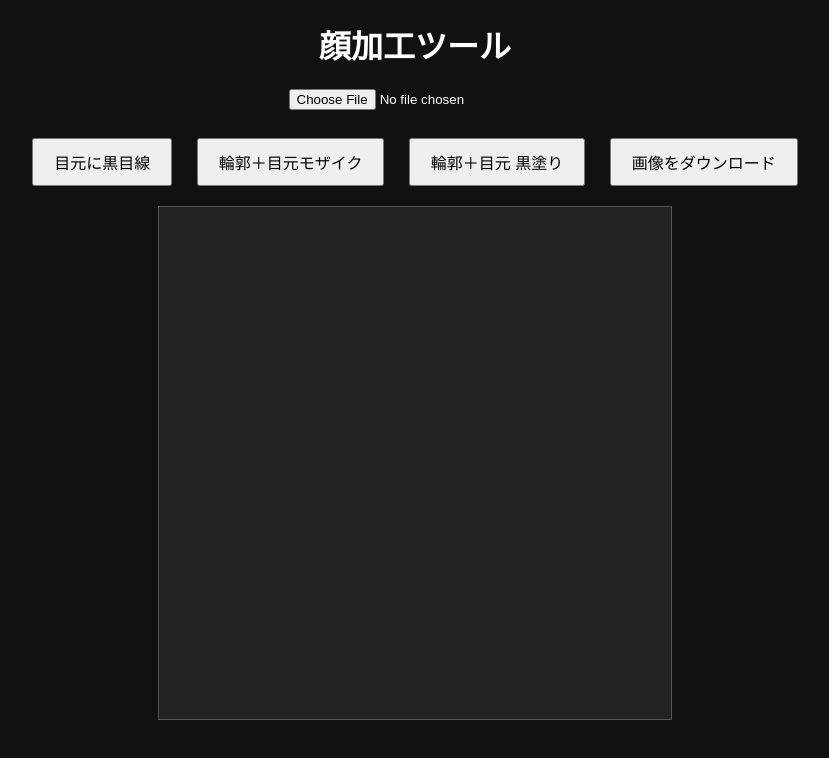
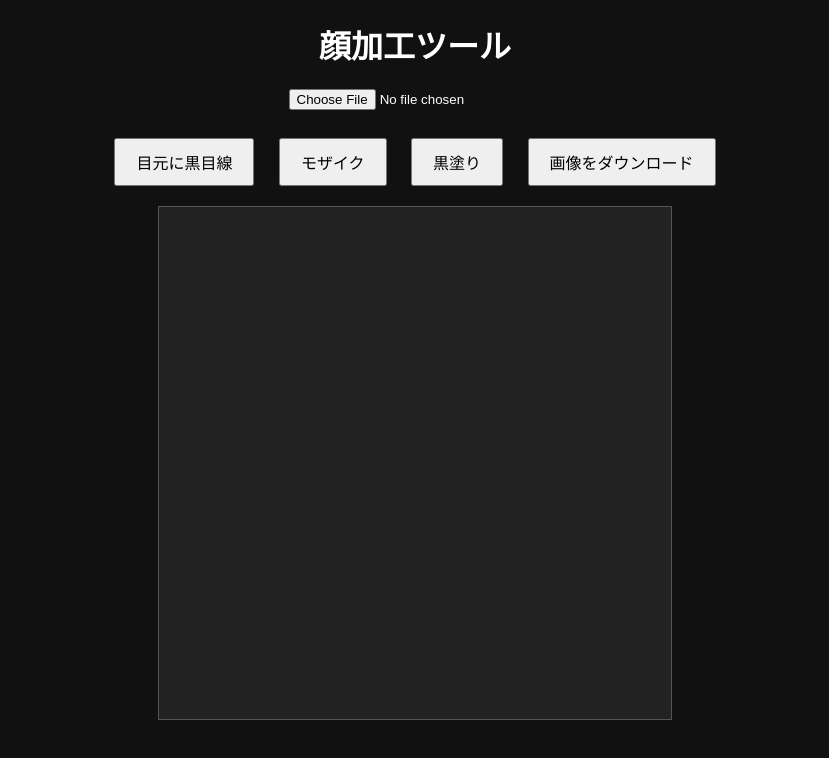
Before and after one commit to misuo-mada/gazokuro, a plain HTML site: page public/index.html in a window 1280 px wide. Shown: the whole page, without its empty margins (225-1054 px from the left). Drawn offline with Linux system fonts and the light colour scheme; no server answers.

Commit message:
最初のコミットメッセージ

```diff
--- a/public/index.html
+++ b/public/index.html
@@ -29,8 +29,8 @@
 
   <div>
     <button id="eyeLineBtn">目元に黒目線</button>
-    <button id="mosaicBtn">輪郭＋目元モザイク</button>
-    <button id="blackoutBtn">輪郭＋目元 黒塗り</button>
+    <button id="mosaicBtn">モザイク</button>
+    <button id="blackoutBtn">黒塗り</button>
     <button id="saveBtn">画像をダウンロード</button>
   </div>
 
```
